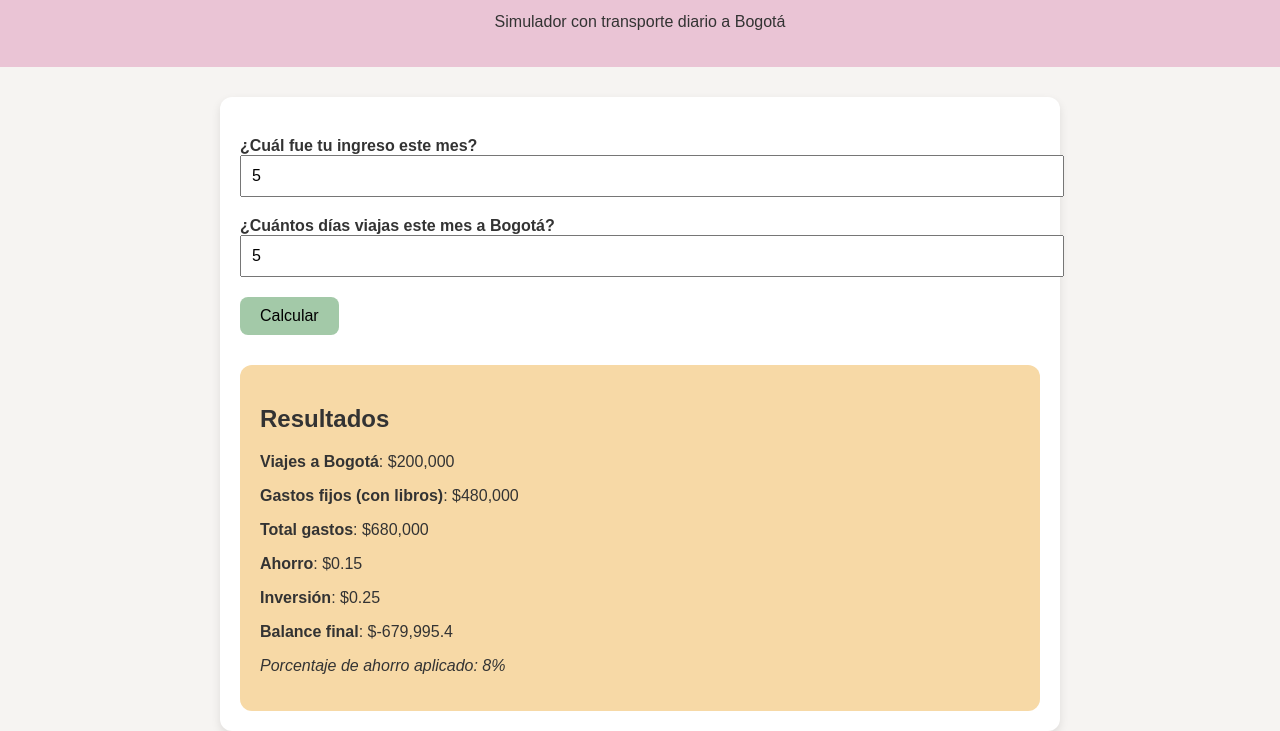
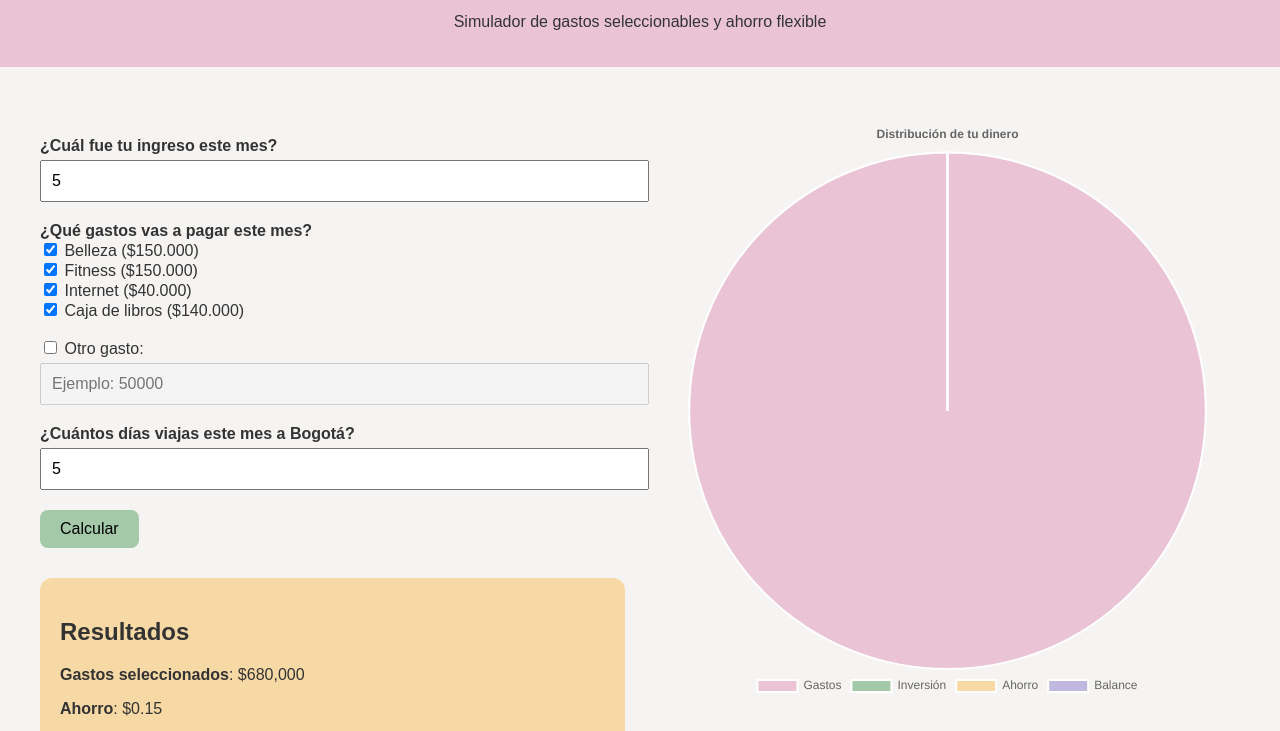
Before and after one commit to Lautse/presupuesto, a plain HTML site: page index.html in a window 1280 px wide. Both pictures are taken after typing "5", "5" into the empty fields and a click on the button "Calcular". Shown: the part 60-791 px from the top of the page. Drawn offline with nearby package versions, Linux system fonts and the light colour scheme.

Commit message:
Update index.html

```diff
--- a/index.html
+++ b/index.html
@@ -4,39 +4,72 @@
     <meta charset="UTF-8">
     <meta name="viewport" content="width=device-width, initial-scale=1.0">
     <title>Presupuesto Mensual</title>
+    <script src="https://cdn.jsdelivr.net/npm/chart.js"></script>
     <style>
         body { font-family: 'Poppins', sans-serif; background: #f6f4f2; color: #333; margin: 0; }
         header { background: #eac4d5; padding: 20px; text-align: center; }
         h1 { margin: 0; }
-        .container { max-width: 800px; margin: 30px auto; padding: 20px; background: white; border-radius: 12px;
-                     box-shadow: 0 4px 10px rgba(0,0,0,0.1); }
+        .container { display: flex; max-width: 1200px; margin: 30px auto; padding: 20px; gap: 30px; }
+        .left, .right { flex: 1; }
         .form-group { margin: 20px 0; }
         .result { margin-top: 30px; padding: 20px; background: #f7d9a6; border-radius: 12px; }
         button { background: #a3c9a8; border: none; padding: 10px 20px; font-size: 16px; border-radius: 8px; cursor: pointer; }
         button:hover { background: #92b896; }
-        input { padding: 10px; font-size: 16px; width: 100%; }
+        input[type="number"] { padding: 10px; font-size: 16px; width: 100%; margin-top: 5px; }
         label { font-weight: bold; }
     </style>
 </head>
 <body>
     <header>
         <h1>Presupuesto Mensual</h1>
-        <p>Simulador con transporte diario a Bogotá</p>
+        <p>Simulador de gastos seleccionables y ahorro flexible</p>
     </header>
+
     <div class="container">
+        <!-- Columna izquierda -->
+        <div class="left">
             <div class="form-group">
                 <label for="ingreso">¿Cuál fue tu ingreso este mes?</label>
                 <input type="number" id="ingreso" placeholder="Ejemplo: 1500000">
             </div>
+
+            <div class="form-group">
+                <label>¿Qué gastos vas a pagar este mes?</label><br>
+                <input type="checkbox" id="belleza" checked> Belleza ($150.000)<br>
+                <input type="checkbox" id="fitness" checked> Fitness ($150.000)<br>
+                <input type="checkbox" id="internet" checked> Internet ($40.000)<br>
+                <input type="checkbox" id="libros" checked> Caja de libros ($140.000)<br><br>
+
+                <!-- Gasto adicional -->
+                <input type="checkbox" id="otroCheck"> Otro gasto:
+                <input type="number" id="otroValor" placeholder="Ejemplo: 50000" disabled>
+            </div>
+
             <div class="form-group">
                 <label for="diasBogota">¿Cuántos días viajas este mes a Bogotá?</label>
                 <input type="number" id="diasBogota" placeholder="Ejemplo: 10">
             </div>
+
             <button onclick="calcular()">Calcular</button>
             <div class="result" id="resultado" style="display:none;"></div>
         </div>
 
+        <!-- Columna derecha -->
+        <div class="right">
+            <canvas id="grafico" width="400" height="400"></canvas>
+        </div>
+    </div>
+
     <script>
+        let chart;
+
+        // Habilitar/deshabilitar campo de "otro"
+        document.addEventListener("DOMContentLoaded", () => {
+            document.getElementById('otroCheck').addEventListener('change', function() {
+                document.getElementById('otroValor').disabled = !this.checked;
+            });
+        });
+
         function calcular() {
             let ingreso = parseFloat(document.getElementById('ingreso').value);
             let diasBogota = parseInt(document.getElementById('diasBogota').value);
@@ -50,16 +83,19 @@
                 return;
             }
 
-            // Gasto por viajes a Bogotá
-            let gastoBogota = diasBogota * 40000; // 27k transporte + 13k comida
+            // Sumar solo gastos seleccionados
+            let gastoBelleza = document.getElementById('belleza').checked ? 150000 : 0;
+            let gastoFitness = document.getElementById('fitness').checked ? 150000 : 0;
+            let gastoInternet = document.getElementById('internet').checked ? 40000 : 0;
+            let gastoLibros = document.getElementById('libros').checked ? 140000 : 0;
+            let gastoBogota = diasBogota * 40000; // transporte + comida por día
 
-            // Otros gastos fijos
-            let belleza = 150000;
-            let fitness = 150000;
-            let internet = 40000;
-            let entretenimiento = 140000;
+            // Gasto adicional
+            let gastoOtro = document.getElementById('otroCheck').checked
+                            ? parseFloat(document.getElementById('otroValor').value) || 0
+                            : 0;
 
-            let gastosFijos = belleza + fitness + internet + entretenimiento + gastoBogota;
+            let gastosTotales = gastoBelleza + gastoFitness + gastoInternet + gastoLibros + gastoBogota + gastoOtro;
 
             // Ahorro flexible
             let porcentajeAhorro = ingreso < 1300000 ? 0.08 : 0.12;
@@ -67,19 +103,51 @@
             let inversion = ingreso * (porcentajeAhorro >= 0.12 ? 0.07 : 0.05);
             let ahorro = ahorroTotal - inversion;
 
-            let balance = ingreso - gastosFijos - ahorroTotal;
+            let balance = ingreso - gastosTotales - ahorroTotal;
 
+            // Mostrar resultados
             document.getElementById('resultado').style.display = 'block';
             document.getElementById('resultado').innerHTML = `
                 <h2>Resultados</h2>
-                <p><strong>Viajes a Bogotá</strong>: $${gastoBogota.toLocaleString()}</p>
-                <p><strong>Gastos fijos (con libros)</strong>: $${(gastosFijos - gastoBogota).toLocaleString()}</p>
-                <p><strong>Total gastos</strong>: $${gastosFijos.toLocaleString()}</p>
+                <p><strong>Gastos seleccionados</strong>: $${gastosTotales.toLocaleString()}</p>
                 <p><strong>Ahorro</strong>: $${ahorro.toLocaleString()}</p>
                 <p><strong>Inversión</strong>: $${inversion.toLocaleString()}</p>
                 <p><strong>Balance final</strong>: $${balance.toLocaleString()}</p>
                 <p><em>Porcentaje de ahorro aplicado: ${(porcentajeAhorro*100).toFixed(0)}%</em></p>
             `;
+
+            // Actualizar gráfico dinámico
+            const data = [
+                gastosTotales,
+                inversion,
+                ahorro,
+                balance > 0 ? balance : 0
+            ];
+            const labels = ["Gastos", "Inversión", "Ahorro", "Balance"];
+            const colors = ["#eac4d5", "#a3c9a8", "#f7d9a6", "#c1b8e0"];
+
+            if (chart) {
+                chart.destroy();
+            }
+
+            const ctx = document.getElementById('grafico').getContext('2d');
+            chart = new Chart(ctx, {
+                type: 'pie',
+                data: {
+                    labels: labels,
+                    datasets: [{
+                        data: data,
+                        backgroundColor: colors
+                    }]
+                },
+                options: {
+                    responsive: true,
+                    plugins: {
+                        legend: { position: 'bottom' },
+                        title: { display: true, text: 'Distribución de tu dinero' }
+                    }
+                }
+            });
         }
     </script>
 </body>
```
Lines whose indentation alone changed are shown as unchanged.
